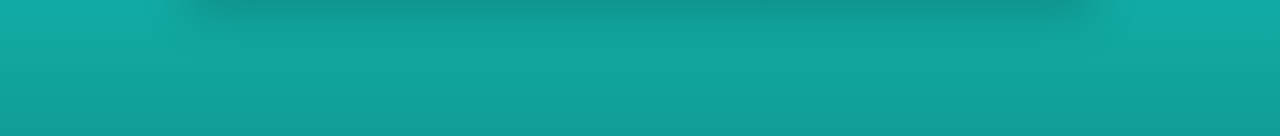
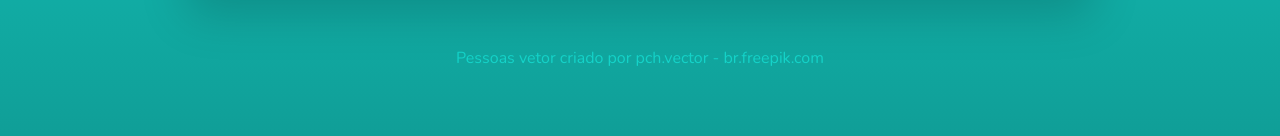
Before and after one commit to cleitondsp/13-Java_Loteria_Frontend, a website with bundled scripts: page login.html in a window 1280 px wide. Shown: the part 487-623 px from the top of the page. Built offline with nearby package versions, Linux system fonts and the light colour scheme.

Commit message:
Finalizado tela de login

```diff
--- a/login.html
+++ b/login.html
@@ -66,6 +66,9 @@
     </div>
 
   </div>
+  <div class="d-flex justify-content-center">
+    <a href="https://br.freepik.com/fotos-vetores-gratis/pessoas">Pessoas vetor criado por pch.vector - br.freepik.com</a>
+  </div>
 
   <!-- Bootstrap core JavaScript-->
   <script src="vendor/jquery/jquery.min.js"></script>
```
